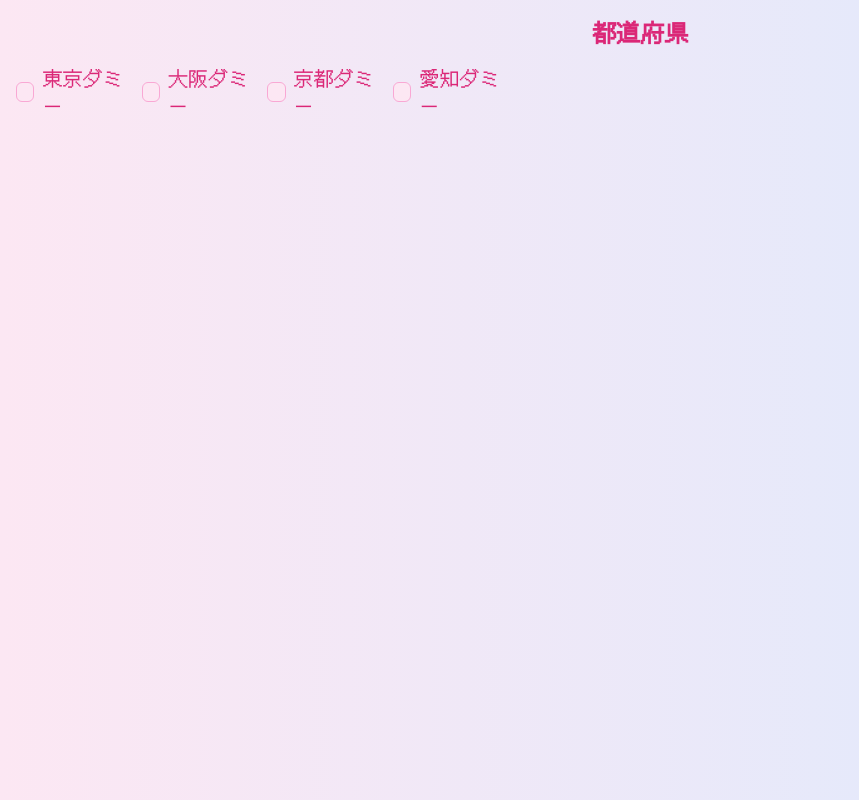
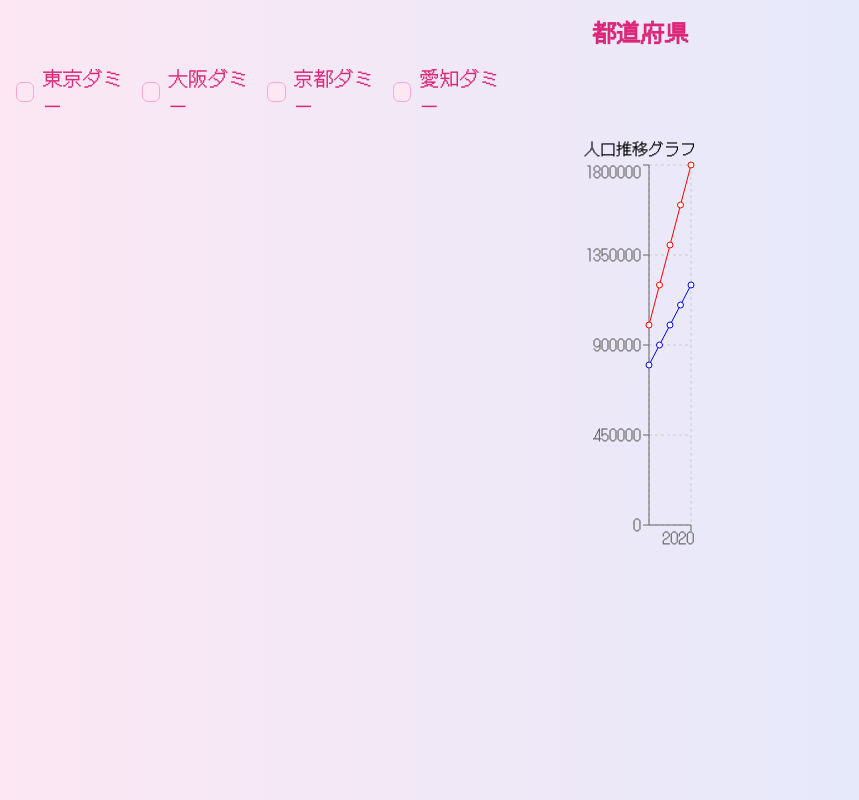
Before and after one commit to Yumekawa-chan/yumemi-frontend-test, a Next.js app: page / in a window 1280 px wide. Shown: the whole page, without its empty margins (0-859 px from the left). Built offline with nearby package versions, Linux system fonts and the light colour scheme.

Commit message:
add: 人口推移グラフの基本構造を作成

```diff
--- a/src/app/page.tsx
+++ b/src/app/page.tsx
@@ -1,9 +1,11 @@
 import CheckBoxs from '@/components/CheckBoxs';
+import GraphDisplay from '@/components/GraphDisplay';
 
 const Page: React.FC = () => {
   return (
     <div className="container mx-auto p-4 flex flex-col gap-4 items-center justify-cente">
       <CheckBoxs />
+      <GraphDisplay />
     </div>
   );
 };
--- /dev/null
+++ b/src/components/GraphDisplay.tsx
@@ -0,0 +1,43 @@
+'use client';
+
+import {
+  LineChart,
+  Line,
+  XAxis,
+  YAxis,
+  CartesianGrid,
+  ResponsiveContainer,
+} from 'recharts';
+
+const GraphDisplay: React.FC = () => {
+  const data = [
+    { year: 1980, Tokyo: 1000000, Osaka: 800000 },
+    { year: 1990, Tokyo: 1200000, Osaka: 900000 },
+    { year: 2000, Tokyo: 1400000, Osaka: 1000000 },
+    { year: 2010, Tokyo: 1600000, Osaka: 1100000 },
+    { year: 2020, Tokyo: 1800000, Osaka: 1200000 },
+  ];
+
+  const colorMap: Record<string, string> = {
+    Tokyo: '#FF0000',
+    Osaka: '#0000FF',
+  };
+
+  return (
+    <div>
+      <h2>人口推移グラフ</h2>
+      <ResponsiveContainer width="100%" height={400}>
+        <LineChart data={data}>
+          <CartesianGrid strokeDasharray="3 3" />
+          <XAxis dataKey="year" />
+          <YAxis />
+          {Object.keys(colorMap).map((key) => (
+            <Line key={key} dataKey={key} stroke={colorMap[key]} />
+          ))}
+        </LineChart>
+      </ResponsiveContainer>
+    </div>
+  );
+};
+
+export default GraphDisplay;
```
